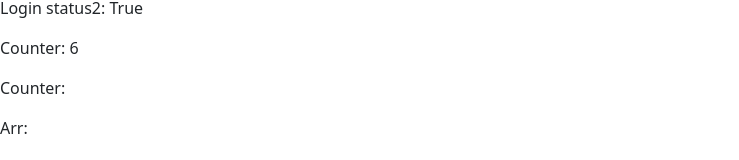
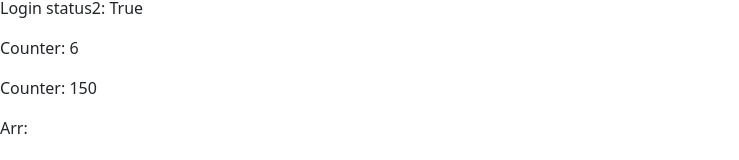
Before and after one commit to Zobeir-Rigi/My-React-Practices, a React (Create React App) app in the folder my-react/: page / in a window 1280 px wide. Shown: the part 164-324 px from the top of the page, without its empty margins (0-739 px from the left). Built offline with nearby package versions, Linux system fonts and the light colour scheme.

Commit message:
defaultProps

```diff
--- a/my-react/src/Components/ToplearnCounter.jsx
+++ b/my-react/src/Components/ToplearnCounter.jsx
@@ -30,4 +30,7 @@ const ToplearnCounter = (props) => {
    </Fragment>
  );
 };
+ToplearnCounter.defaultProps={
+  count:150
+}
 export default ToplearnCounter ;
--- a/my-react/src/Components/counter.js
+++ b/my-react/src/Components/counter.js
@@ -12,4 +12,6 @@ const Counter = () => {
   );
 };
 
+
+
 export default Counter;
```
